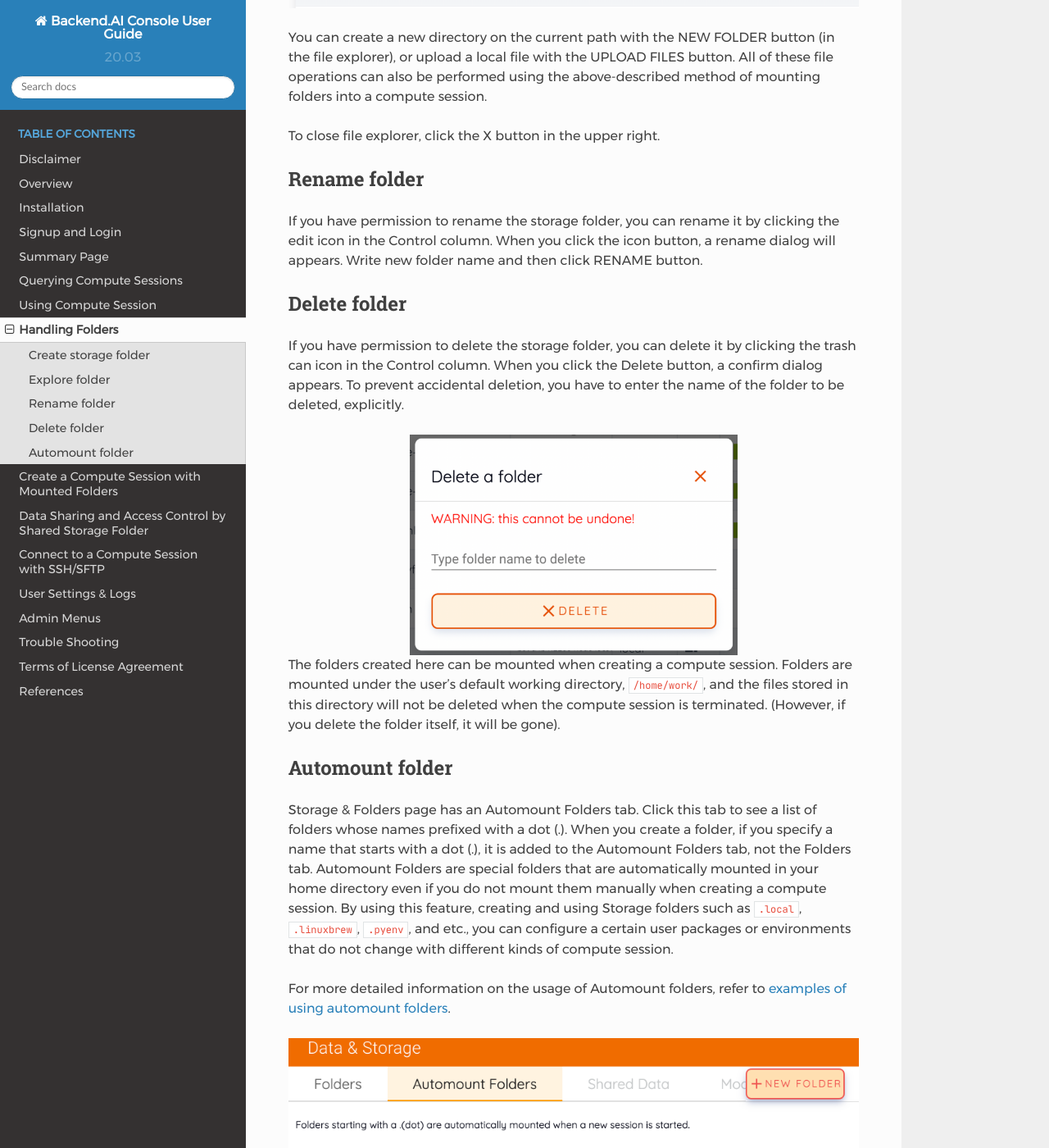
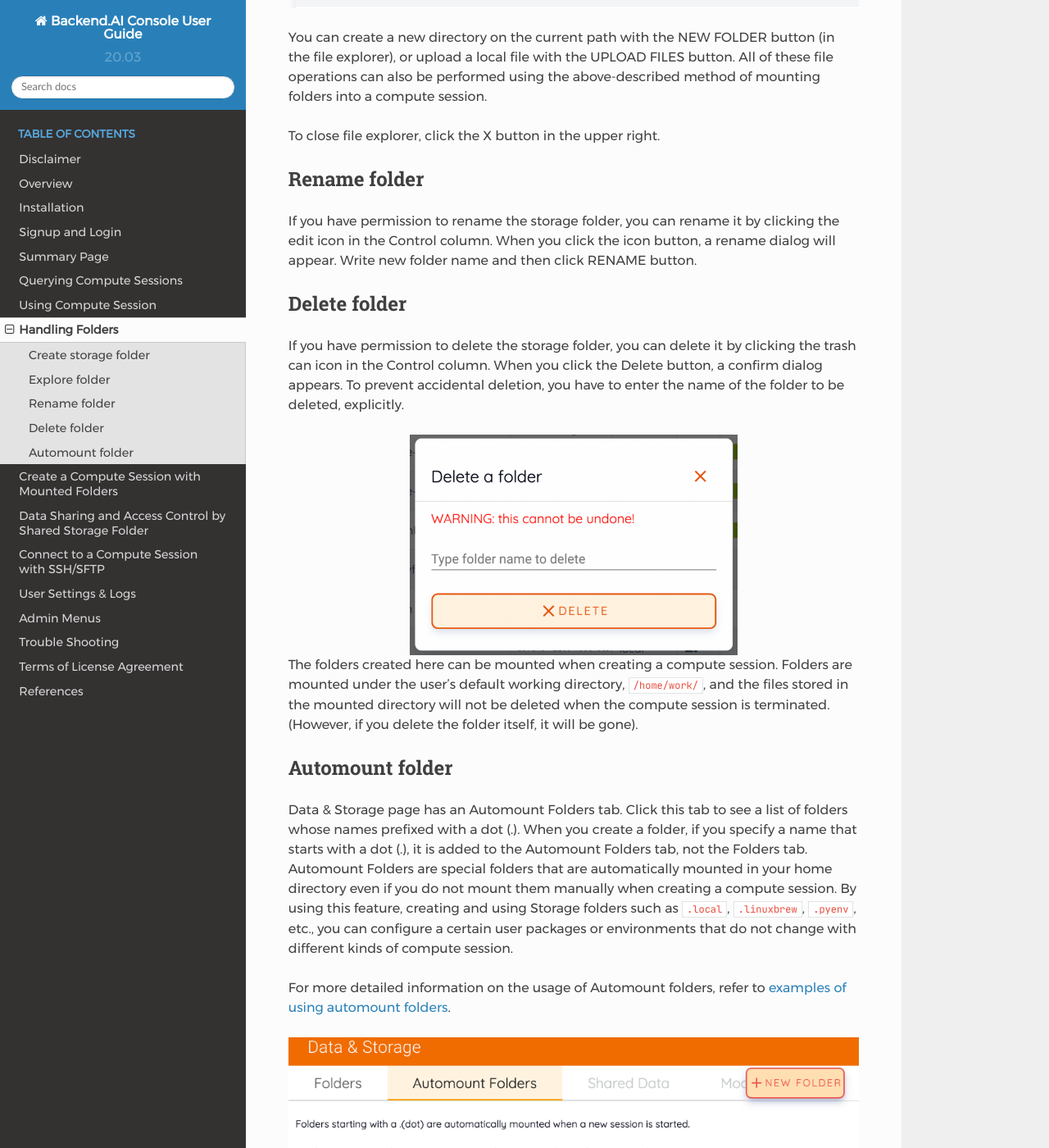
Before and after one commit to lablup/backend.ai-docs-webui, a Sphinx documentation site: the page built from docs/vfolder/vfolder.rst, in a window 1280 px wide and 1400 px high, scrolled down 2195 px. Shown: the whole window at 82% size. Built offline with Sphinx 7.4.7 and the Read the Docs theme 2.0.0, drawn with Linux system fonts in a browser that asks for light colours; some of the changed text lies outside the part shown.

Commit message:
Update vfolder.rst

```diff
--- a/docs/vfolder/vfolder.rst
+++ b/docs/vfolder/vfolder.rst
@@ -69,7 +69,7 @@ Rename folder
 
 If you have permission to rename the storage folder, you can rename it by
 clicking the edit icon in the Control column. When you click the icon button, a
-rename dialog will appears. Write new folder name and then click RENAME button.
+rename dialog will appear. Write new folder name and then click RENAME button.
 
 
 Delete folder
@@ -87,7 +87,7 @@ enter the name of the folder to be deleted, explicitly.
 
 The folders created here can be mounted when creating a compute session. Folders
 are mounted under the user's default working directory, ``/home/work/``, and the
-files stored in this directory will not be deleted when the compute session
+files stored in the mounted directory will not be deleted when the compute session
 is terminated. (However, if you delete the folder itself, it will be gone).
 
 
@@ -96,13 +96,13 @@ is terminated. (However, if you delete the folder itself, it will be gone).
 Automount folder
 ----------------
 
-Storage & Folders page has an Automount Folders tab. Click this tab to see a
+Data & Storage page has an Automount Folders tab. Click this tab to see a
 list of folders whose names prefixed with a dot (.). When you create a folder,
 if you specify a name that starts with a dot (.), it is added to the Automount
 Folders tab, not the Folders tab. Automount Folders are special folders that are
 automatically mounted in your home directory even if you do not mount them
 manually when creating a compute session. By using this feature, creating and
-using Storage folders such as ``.local``, ``.linuxbrew``, ``.pyenv``, and etc.,
+using Storage folders such as ``.local``, ``.linuxbrew``, ``.pyenv``, etc.,
 you can configure a certain user packages or environments that do not change
 with different kinds of compute session.
 
```
Also changed, not shown: other parts of docs/vfolder/vfolder.rst (+1 -1 lines).
